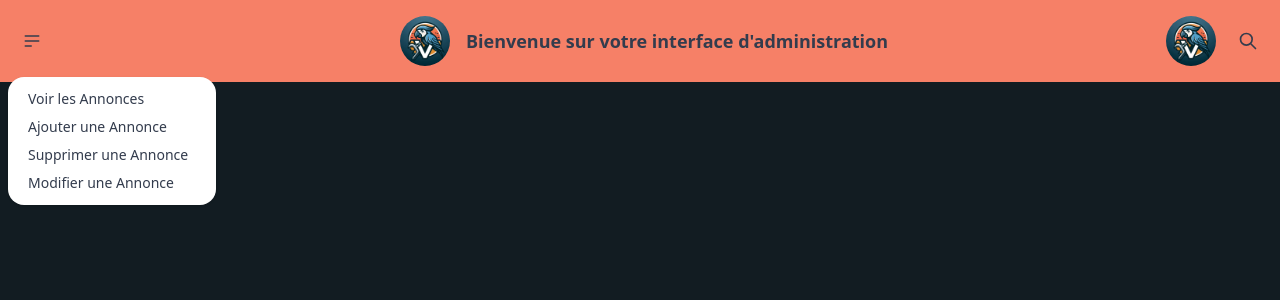
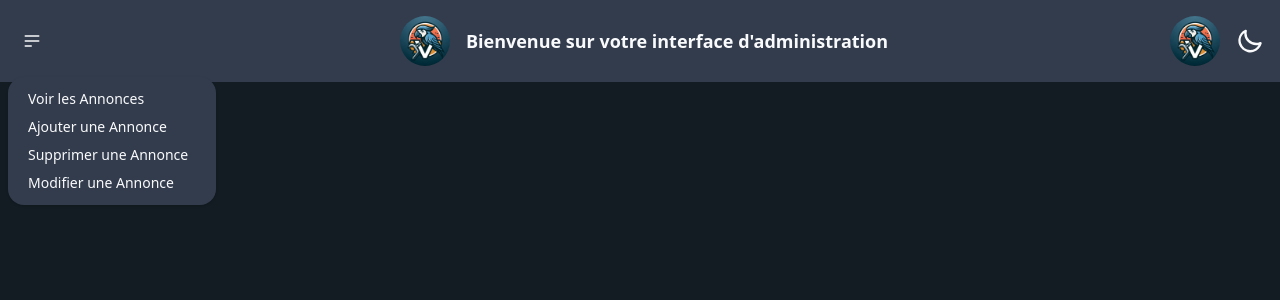
Before and after one commit to FloAFDEV/ggevparrot, a Next.js app: page /admin in a window 1280 px wide. Both pictures are taken after a click on the button 32 px from the left and 41 px from the top of the page. Shown: the top 300 px of the page. Built offline with nearby package versions, Linux system fonts and the light colour scheme; no server answers.

Commit message:
"Added User type in [...nextauth].ts and imported fetchAllUsers"
This commit adds a new User type in the [...nextauth].ts file and imports the fetchAllUsers function from "@/components/utils/apiService".

```diff
--- a/src/components/Global/Annonces/Annonces.jsx
+++ b/src/components/Global/Annonces/Annonces.jsx
@@ -70,7 +70,6 @@ const Annonces = () => {
 		brandFilter,
 		fuelTypeFilter,
 		allAnnonces,
-		handleSearch,
 	]);
 
 	// Fonction handleSearch utilisant useCallback pour éviter les re-render inutiles
--- a/src/components/Global/Contact/Contact.tsx
+++ b/src/components/Global/Contact/Contact.tsx
@@ -81,9 +81,9 @@ const Contact = () => {
 	return (
 		<section
 			id="contact"
-			className="flex justify-center items-center h-3/4 p-4 mx-4 md:p-4 mt-10"
+			className="flex justify-center items-center h-3/4 p-4 mx-4 md:p-4 mt-10 relative"
 		>
-			{" "}
+			{/* Formulaire */}
 			<div className="p-6 rounded-lg shadow-lg w-full max-w-4xl mb-10 mt-4 md:mt-16 flex flex-col md:flex-row">
 				<div className="w-full md:w-2/3 pr-0 md:pr-4 mb-4 md:mb-0 font-bold">
 					<h2 className="text-3xl md:text-4xl font-bold mb-4 text-center">
--- a/src/components/Global/CustomInput/CustomInput.tsx
+++ b/src/components/Global/CustomInput/CustomInput.tsx
@@ -25,7 +25,10 @@ const CustomInput: React.FunctionComponent<CustomInputProps> = ({
 		// Vérification du type et de la présence des options
 		return (
 			<div className="form-group mb-4">
-				<label htmlFor={name} className="block mb-2">
+				<label
+					htmlFor={name}
+					className="block mb-2 text-neutral-content"
+				>
 					{label}
 				</label>
 				<select
@@ -47,7 +50,10 @@ const CustomInput: React.FunctionComponent<CustomInputProps> = ({
 	} else {
 		return (
 			<div className="form-group mb-4">
-				<label htmlFor={name} className="block mb-2">
+				<label
+					htmlFor={name}
+					className="block mb-2 text-neutral-content"
+				>
 					{label}
 				</label>
 				<input
--- a/src/components/adminComponents/AdminNavbar.tsx
+++ b/src/components/adminComponents/AdminNavbar.tsx
@@ -1,6 +1,8 @@
-import React from "react";
+import React, { useContext } from "react";
 import Logo from "@/components/Global/Logo/Logo";
 import Link from "next/link";
+import Image from "next/image";
+import { ThemeContext } from "@/components/Global/Context/ThemeContext";
 
 // récupérer le props "rôle"
 interface AdmiNavbarProps {
@@ -18,8 +20,13 @@ const AdminNavbar: React.FunctionComponent<AdmiNavbarProps> = ({
 	onUpdateAnnonce,
 	onShowAnnonces,
 }) => {
+	const { theme, changeTheme } = useContext(ThemeContext);
+
+	const handleToggle = () => {
+		changeTheme(theme === "garden" ? "emerald" : "garden");
+	};
 	return (
-		<div className="navbar bg-accent w-full">
+		<div className="navbar bg-neutral text-neutral-content">
 			<div className="navbar-start">
 				<div className="dropdown">
 					<div
@@ -44,32 +51,43 @@ const AdminNavbar: React.FunctionComponent<AdmiNavbarProps> = ({
 					</div>
 					<ul
 						tabIndex={0}
-						className="menu menu-sm dropdown-content mt-3 z-[1] p-2 shadow bg-base-100 rounded-box sm:w-40 md:w-48 lg:w-52"
+						className="menu menu-sm dropdown-content mt-3 z-[1] p-2 shadow rounded-box sm:w-40 md:w-48 lg:w-52 bg-neutral"
 					>
 						<li>
-							<button onClick={onShowAnnonces}>
+							<button
+								className="text-neutral-content hover:text-green-400 active:text-green-400 focus:text-green-400"
+								onClick={onShowAnnonces}
+							>
 								Voir les Annonces
 							</button>
 						</li>
 						<li>
-							<button onClick={onAddAnnonce}>
+							<button
+								className="text-neutral-content hover:text-green-400 active:text-green-400 focus:text-green-400"
+								onClick={onAddAnnonce}
+							>
 								Ajouter une Annonce
 							</button>
 						</li>
 						<li>
-							<button onClick={onDeleteAnnonce}>
+							<button
+								className="text-neutral-content hover:text-green-400 active:text-green-400 focus:text-green-400"
+								onClick={onDeleteAnnonce}
+							>
 								Supprimer une Annonce
 							</button>
 						</li>
 						<li>
-							<button onClick={onUpdateAnnonce}>
+							<button
+								className="text-neutral-content hover:text-green-400 active:text-green-400 focus:text-green-400"
+								onClick={onUpdateAnnonce}
+							>
 								Modifier une Annonce
 							</button>
 						</li>
 					</ul>
 				</div>
 			</div>
-
 			<div className="navbar-center flex items-center justify-center">
 				<div className="flex items-center justify-center">
 					<Link href="/">
@@ -83,7 +101,6 @@ const AdminNavbar: React.FunctionComponent<AdmiNavbarProps> = ({
 					</a>
 				</div>
 			</div>
-
 			<div className="navbar-end">
 				<Link href="/">
 					<Logo
@@ -91,22 +108,31 @@ const AdminNavbar: React.FunctionComponent<AdmiNavbarProps> = ({
 						className="p-2 rounded-full h-10 w-10 sm:h-12 sm:w-12 lg:h-16 lg:w-16"
 					/>
 				</Link>
-				<button className="btn btn-ghost btn-circle">
+				<label className="swap swap-rotate p-2 cursor-pointer">
+					<input
+						type="checkbox"
+						onClick={handleToggle}
+						className="theme-controller"
+						value={theme === "emerald" ? "light" : "dark"}
+						autoComplete="off"
+					/>
+					{/* sun icon */}
 					<svg
 						xmlns="http://www.w3.org/2000/svg"
-						className="h-5 w-5"
-						fill="none"
+						className="swap-on fill-current w-7 h-7"
 						viewBox="0 0 24 24"
-						stroke="currentColor"
 					>
-						<path
-							strokeLinecap="round"
-							strokeLinejoin="round"
-							strokeWidth="2"
-							d="M21 21l-6-6m2-5a7 7 0 11-14 0 7 7 0 0114 0z"
-						/>
+						<path d="M5.64,17l-.71.71a1,1,0,0,0,0,1.41,1,1,0,0,0,1.41,0l.71-.71A1,1,0,0,0,5.64,17ZM5,12a1,1,0,0,0-1-1H3a1,1,0,0,0,0,2H4A1,1,0,0,0,5,12Zm7-7a1,1,0,0,0,1-1V3a1,1,0,0,0-2,0V4A1,1,0,0,0,12,5ZM5.64,7.05a1,1,0,0,0,.7.29,1,1,0,0,0,.71-.29,1,1,0,0,0,0-1.41l-.71-.71A1,1,0,0,0,4.93,6.34Zm12,.29a1,1,0,0,0,.7-.29l.71-.71a1,1,0,1,0-1.41-1.41L17,5.64a1,1,0,0,0,0,1.41A1,1,0,0,0,17.66,7.34ZM21,11H20a1,1,0,0,0,0,2h1a1,1,0,0,0,0-2Zm-9,8a1,1,0,0,0-1,1v1a1,1,0,0,0,2,0V20A1,1,0,0,0,12,19ZM18.36,17A1,1,0,0,0,17,18.36l.71.71a1,1,0,0,0,1.41,0,1,1,0,0,0,0-1.41ZM12,6.5A5.5,5.5,0,1,0,17.5,12,5.51,5.51,0,0,0,12,6.5Zm0,9A3.5,3.5,0,1,1,15.5,12,3.5,3.5,0,0,1,12,15.5Z" />
 					</svg>
-				</button>
+					{/* moon icon */}
+					<svg
+						xmlns="http://www.w3.org/2000/svg"
+						className="swap-off fill-current w-7 h-7"
+						viewBox="0 0 24 24"
+					>
+						<path d="M21.64,13a1,1,0,0,0-1.05-.14,8.05,8.05,0,0,1-3.37.73A8.15,8.15,0,0,1,9.08,5.49a8.59,8.59,0,0,1,.25-2A1,1,0,0,0,8,2.36,10.14,10.14,0,1,0,22,14.05,1,1,0,0,0,21.64,13Zm-9.5,6.69A8.14,8.14,0,0,1,7.08,5.22v.27A10.15,10.15,0,0,0,17.22,15.63a9.79,9.79,0,0,0,2.1-.22A8.11,8.11,0,0,1,12.14,19.73Z" />
+					</svg>
+				</label>
 			</div>
 		</div>
 	);
--- a/src/components/adminComponents/ReadAnnonce.tsx
+++ b/src/components/adminComponents/ReadAnnonce.tsx
@@ -70,7 +70,7 @@ const ReadAnnonce = () => {
 		<div className="admin-page">
 			<table className="w-full border-collapse">
 				<thead>
-					<tr className="bg-gray-200">
+					<tr className="bg-neutral text-neutral-content">
 						<th className="px-4 py-2">Titre de l'annonce</th>
 						<th className="px-4 py-2">Marque</th>
 						<th className="px-4 py-2">Date de création</th>
@@ -82,7 +82,7 @@ const ReadAnnonce = () => {
 					{annonces.map((annonce) => (
 						<tr
 							key={annonce.Id_CarAnnonce}
-							className="border-b hover:bg-gray-100 cursor-pointer text-center"
+							className="border-b hover:bg-neutral-content  hover:text-green-400 cursor-pointer text-center"
 							onClick={() => handleSelectAnnonce(annonce)}
 						>
 							<td className="px-4 py-2 font-bold">
@@ -127,8 +127,8 @@ const ReadAnnonce = () => {
 				</tbody>
 			</table>
 			{selectedAnnonce && (
-				<div className="fixed inset-0 flex justify-center items-center bg-black bg-opacity-50">
-					<div className="bg-white p-8 rounded-lg max-w-4xl overflow-auto">
+				<div className="fixed inset-0 flex justify-center items-center bg-neutral-content bg-opacity-50">
+					<div className="bg-neutral text-neutral-content p-8 rounded-lg max-w-4xl overflow-auto">
 						<h2 className="text-xl font-bold mb-4">
 							Détails de l'annonce:{" "}
 							{selectedAnnonce.annonce_title}
@@ -216,7 +216,7 @@ const ReadAnnonce = () => {
 							<p>{selectedAnnonce.description}</p>
 						</div>
 						<button
-							className="mt-4 px-4 py-2 bg-gray-200 hover:bg-gray-300 rounded mr-4"
+							className="mt-4 px-4 py-2 bg-neutral text-neutral-content hover:text-green-400 rounded mr-4"
 							onClick={() => handleUpdateClick(selectedAnnonce)}
 						>
 							Modifier l'annonce n°{" "}
@@ -224,7 +224,7 @@ const ReadAnnonce = () => {
 						</button>
 						{/* Bouton Fermer pour la première modale */}
 						<button
-							className="mt-4 px-4 py-2 bg-gray-200 hover:bg-gray-300 rounded"
+							className="mt-4 px-4 py-2 bg-neutral text-neutral-content hover:text-green-400 rounded"
 							onClick={handleCloseModal}
 						>
 							Fermer
@@ -234,7 +234,7 @@ const ReadAnnonce = () => {
 			)}
 			{showUpdateModal && selectedAnnonce && (
 				<div className="fixed inset-0 flex justify-center items-center bg-black bg-opacity-50">
-					<div className="bg-white p-8 rounded-lg max-w-4xl overflow-auto">
+					<div className="bg-neutral p-8 rounded-lg max-w-4xl overflow-auto">
 						{/* Bouton Fermer pour la deuxième modale */}
 						<UpdateAnnonce
 							annonceId={selectedAnnonce.Id_CarAnnonce}
@@ -243,7 +243,7 @@ const ReadAnnonce = () => {
 							closeModal={handleCloseUpdateModal}
 						/>
 						<button
-							className="mt-4 px-4 py-2 bg-gray-200 hover:bg-gray-300 rounded"
+							className="mt-4 px-4 py-2 bg-neutral text-neutral-content hover:text-green-400 rounded"
 							onClick={handleCloseUpdateModal}
 						>
 							Fermer
```
Also changed, not shown: src/components/adminComponents/UpdateAnnonce.tsx (+61 -28 lines).
